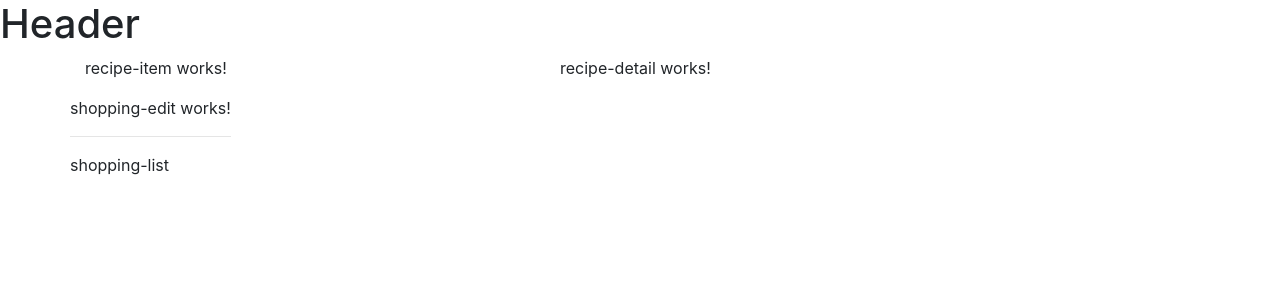
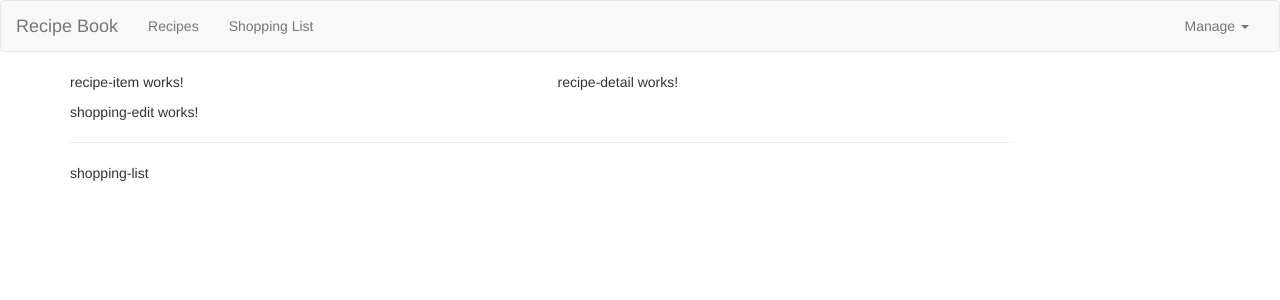
Before and after one commit to kreddyavula/SPA, an Angular app in the folder recipe-builder/: page / in a window 1280 px wide. Shown: the top 300 px of the page. Built offline with nearby package versions, Linux system fonts and the light colour scheme.

Commit message:
header and recipe model
define a model for recipe
complete header.

```diff
--- a/recipe-builder/package.json
+++ b/recipe-builder/package.json
@@ -21,7 +21,7 @@
     "@angular/platform-browser": "^5.2.0",
     "@angular/platform-browser-dynamic": "^5.2.0",
     "@angular/router": "^5.2.0",
-    "bootstrap": "^4.0.0",
+    "bootstrap": "^3.3.7",
     "core-js": "^2.4.1",
     "rxjs": "^5.5.6",
     "zone.js": "^0.8.19"
--- a/recipe-builder/src/app/header/header.component.html
+++ b/recipe-builder/src/app/header/header.component.html
@@ -1 +1,24 @@
-<h1>Header</h1>
+<nav class="navbar navbar-default">
+	<div class="container-fluid">
+		<div class="navbar-header">
+			<a href="#" class="navbar-brand">Recipe Book</a>
+		</div>
+
+		<div class="collapse navbar-collapse">
+			<ul class="nav navbar-nav">
+				<li><a href="#">Recipes</a></li>
+				<li><a href="#">Shopping List</a></li>
+			</ul>
+			<ul class="nav navbar-nav navbar-right">
+				<li class="dropdown">
+					<a href="" class="dropdown-toggle" role="button">Manage <span class="caret"></span></a>
+					<ul class="dropdown-menu">
+						<li><a href="#">Save Data</a></li>
+						<li><a href="#">Fetch Data</a></li>
+					</ul>
+				</li>
+			</ul>
+		</div>
+	</div>
+
+</nav>
```
Also changed, not shown: recipe-builder/src/app/recipes/recipe.model.ts (added, +11 -0 lines).
